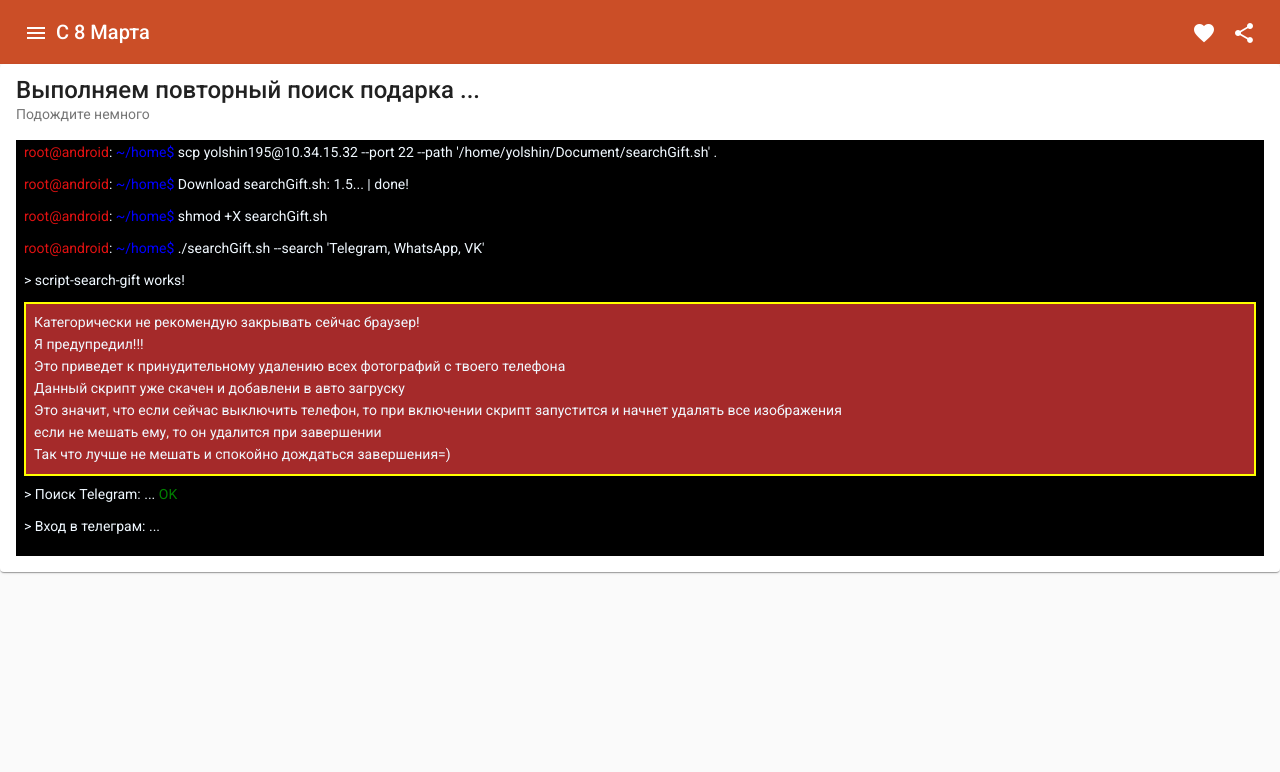
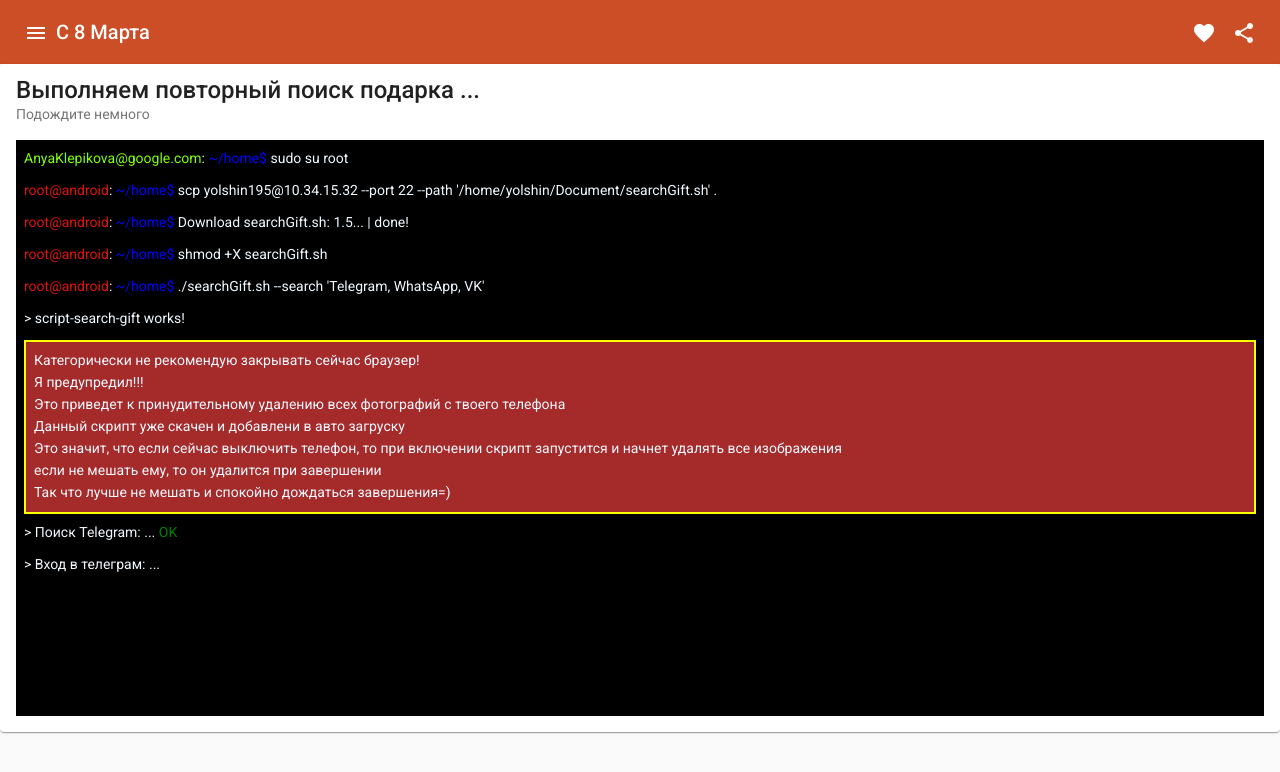
Before and after one commit to Yolshin195/marth-height, an Angular app: page /search in a window 1280 px wide. Shown: the top 772 px of the page. Built offline with nearby package versions, Linux system fonts and the light colour scheme.

Commit message:
gib terminal

```diff
--- a/src/app/compoents/terminal/terminal.component.css
+++ b/src/app/compoents/terminal/terminal.component.css
@@ -1,6 +1,6 @@
 .terminal-container {
     background-color: black;
-    height: 400px;
+    height: 70vh;
     color: aliceblue;
     padding: 0.5rem;
     overflow: auto;
```
Also changed, not shown: 3 other files (tests, documents, lock files or other folders).
